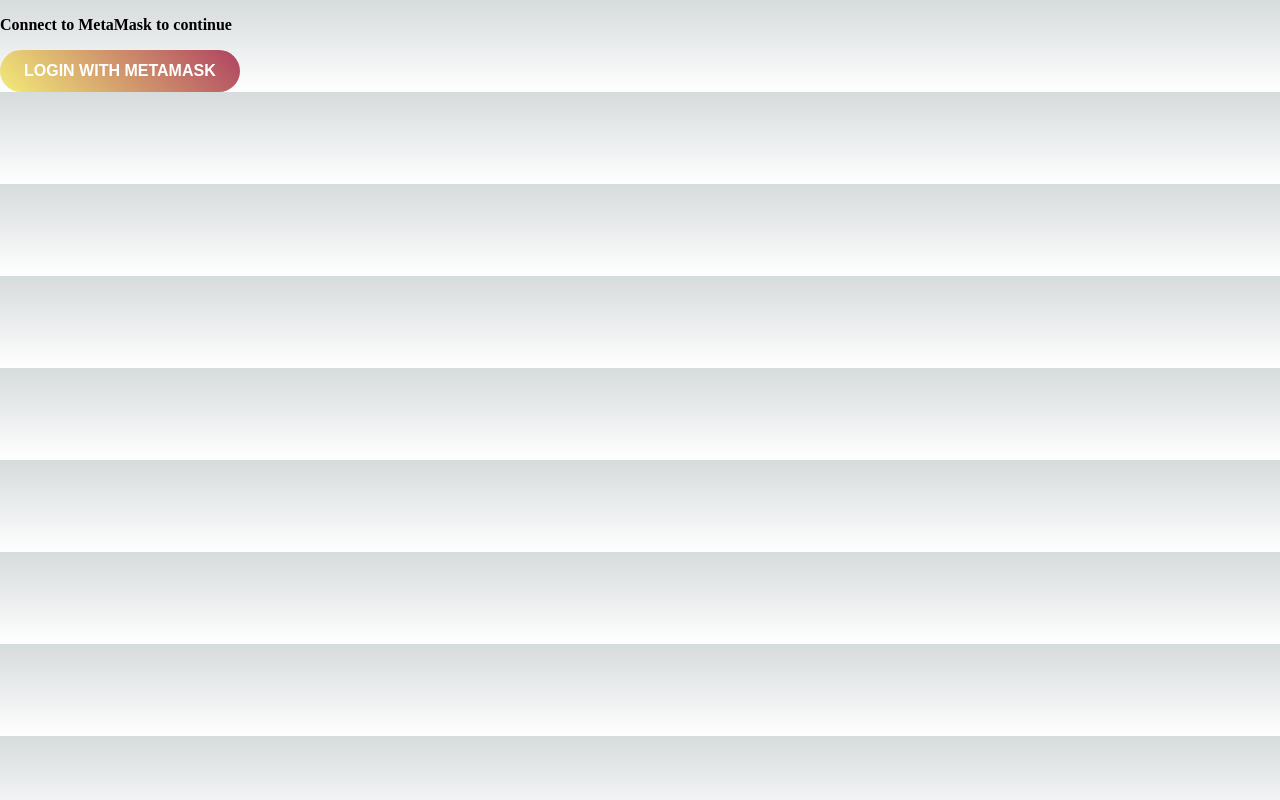
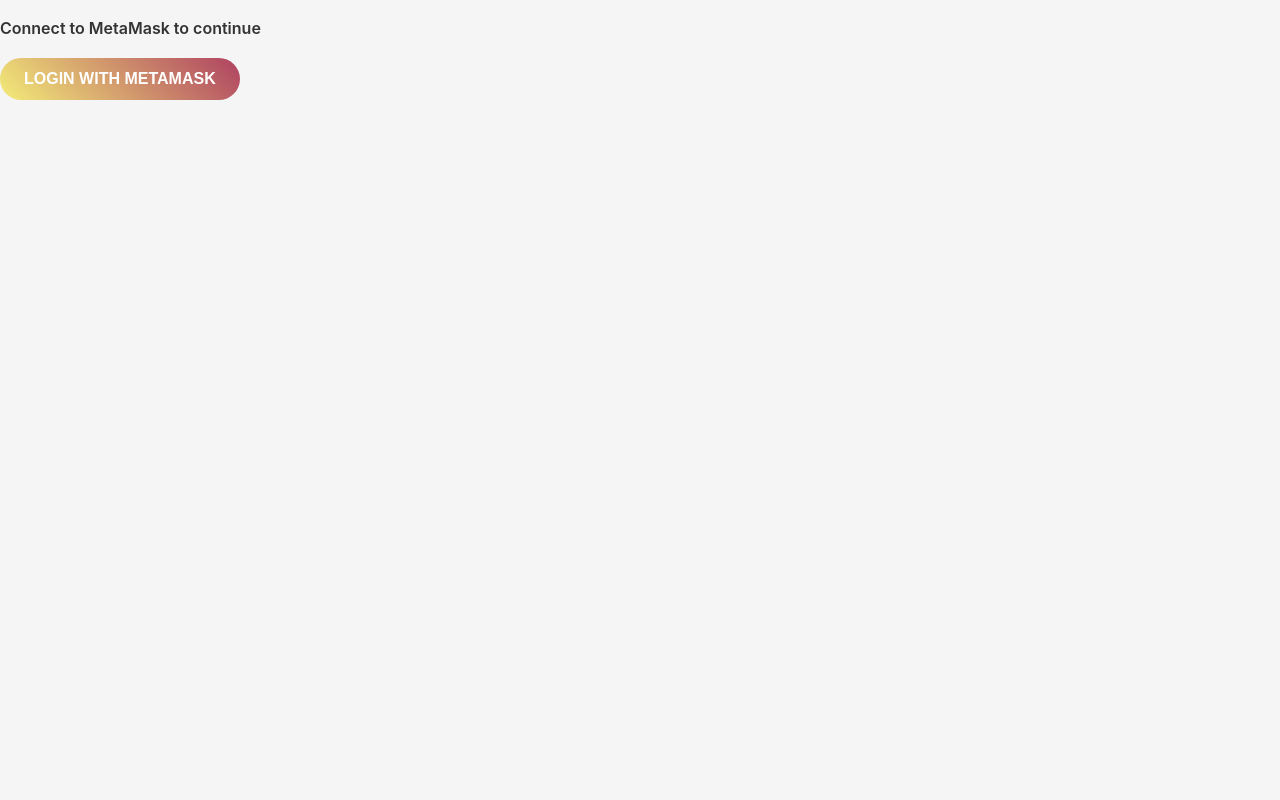
Before and after one commit to PK-Kristensen/FrankyOpensTheSource, a Next.js app: page / in a window 1280 px wide. Built offline with nearby package versions, Linux system fonts and the light colour scheme.

Commit message:
Update globals.css

```diff
--- a/styles/globals.css
+++ b/styles/globals.css
@@ -1,98 +1,15 @@
-:root {
-  --max-width: 1100px;
-  --border-radius: 12px;
-  --font-mono: ui-monospace, Menlo, Monaco, 'Cascadia Mono', 'Segoe UI Mono',
-    'Roboto Mono', 'Oxygen Mono', 'Ubuntu Monospace', 'Source Code Pro',
-    'Fira Mono', 'Droid Sans Mono', 'Courier New', monospace;
-
-  --foreground-rgb: 0, 0, 0;
-  --background-start-rgb: 214, 219, 220;
-  --background-end-rgb: 255, 255, 255;
-
-  --primary-glow: conic-gradient(
-    from 180deg at 50% 50%,
-    #16abff33 0deg,
-    #0885ff33 55deg,
-    #54d6ff33 120deg,
-    #0071ff33 160deg,
-    transparent 360deg
-  );
-  --secondary-glow: radial-gradient(
-    rgba(255, 255, 255, 1),
-    rgba(255, 255, 255, 0)
-  );
-
-  --tile-start-rgb: 239, 245, 249;
-  --tile-end-rgb: 228, 232, 233;
-  --tile-border: conic-gradient(
-    #00000080,
-    #00000040,
-    #00000030,
-    #00000020,
-    #00000010,
-    #00000010,
-    #00000080
-  );
-
-  --callout-rgb: 238, 240, 241;
-  --callout-border-rgb: 172, 175, 176;
-  --card-rgb: 180, 185, 188;
-  --card-border-rgb: 131, 134, 135;
-}
-
-@media (prefers-color-scheme: dark) {
-  :root {
-    --foreground-rgb: 255, 255, 255;
-    --background-start-rgb: 0, 0, 0;
-    --background-end-rgb: 0, 0, 0;
-
-    --primary-glow: radial-gradient(rgba(1, 65, 255, 0.4), rgba(1, 65, 255, 0));
-    --secondary-glow: linear-gradient(
-      to bottom right,
-      rgba(1, 65, 255, 0),
-      rgba(1, 65, 255, 0),
-      rgba(1, 65, 255, 0.3)
-    );
-
-    --tile-start-rgb: 2, 13, 46;
-    --tile-end-rgb: 2, 5, 19;
-    --tile-border: conic-gradient(
-      #ffffff80,
-      #ffffff40,
-      #ffffff30,
-      #ffffff20,
-      #ffffff10,
-      #ffffff10,
-      #ffffff80
-    );
-
-    --callout-rgb: 20, 20, 20;
-    --callout-border-rgb: 108, 108, 108;
-    --card-rgb: 100, 100, 100;
-    --card-border-rgb: 200, 200, 200;
-  }
+/* Reset styles */
+html,
+body {
+  padding: 0;
+  margin: 0;
+  font-family: -apple-system, BlinkMacSystemFont, Segoe UI, Roboto, Oxygen, Ubuntu, Cantarell, Fira Sans, Droid Sans, Helvetica Neue, sans-serif;
+  line-height: 1.6;
+  color: #333;
 }
 
 * {
   box-sizing: border-box;
-  padding: 0;
-  margin: 0;
-}
-
-html,
-body {
-  max-width: 100vw;
-  overflow-x: hidden;
-}
-
-body {
-  color: rgb(var(--foreground-rgb));
-  background: linear-gradient(
-      to bottom,
-      transparent,
-      rgb(var(--background-end-rgb))
-    )
-    rgb(var(--background-start-rgb));
 }
 
 a {
@@ -100,8 +17,51 @@
   text-decoration: none;
 }
 
-@media (prefers-color-scheme: dark) {
-  html {
-    color-scheme: dark;
-  }
+/* Blockchain-friendly styles */
+body {
+  background-color: #f5f5f5;
 }
+
+.container {
+  max-width: 1200px;
+  margin: 0 auto;
+  padding: 1rem;
+}
+
+h1,
+h2,
+h3 {
+  font-weight: bold;
+  margin-bottom: 1rem;
+}
+
+h1 {
+  font-size: 2rem;
+}
+
+h2 {
+  font-size: 1.75rem;
+}
+
+h3 {
+  font-size: 1.5rem;
+}
+
+button {
+  cursor: pointer;
+}
+
+.blockchain-theme {
+  background-color: #222;
+  border-radius: 8px;
+  color: #ffffff;
+  padding: 1rem;
+}
+
+.blockchain-theme a {
+  color: #f3ec78;
+}
+
+.blockchain-theme a:hover {
+  color: #af4261;
+}
```
